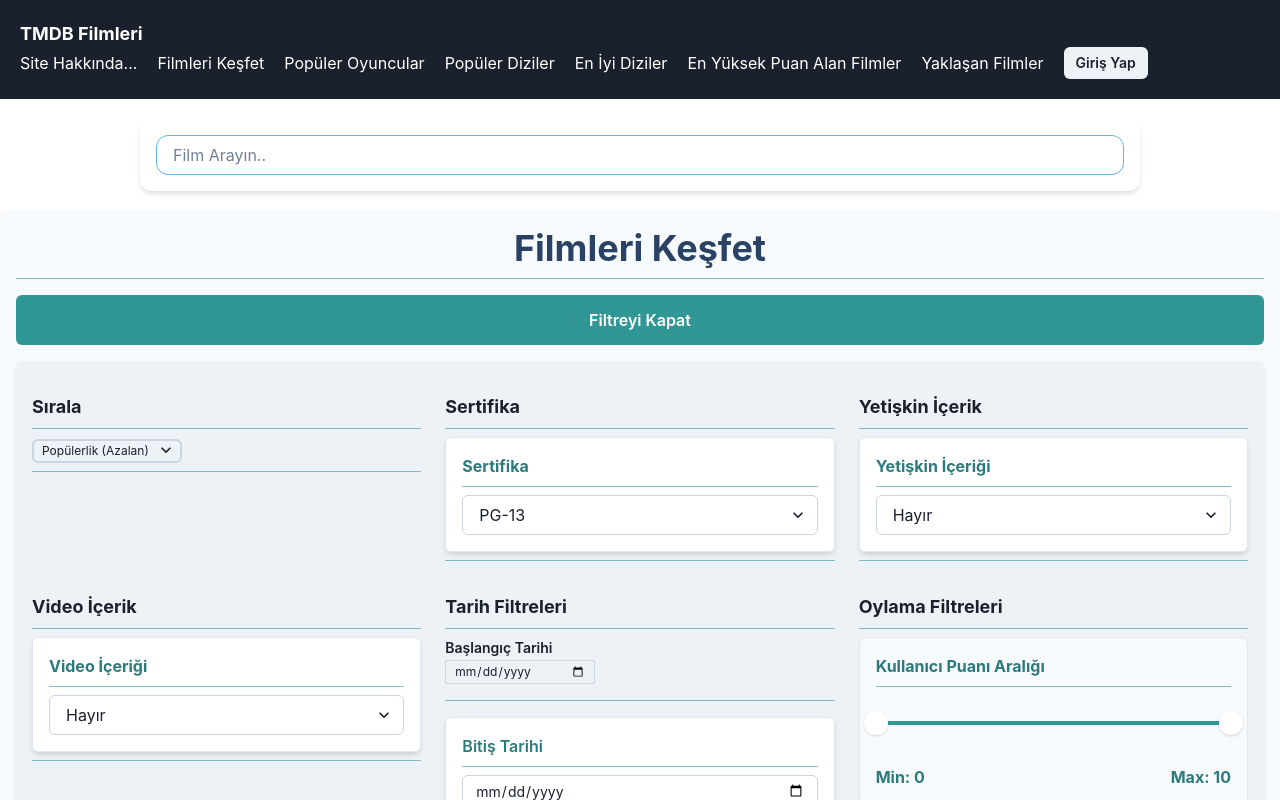
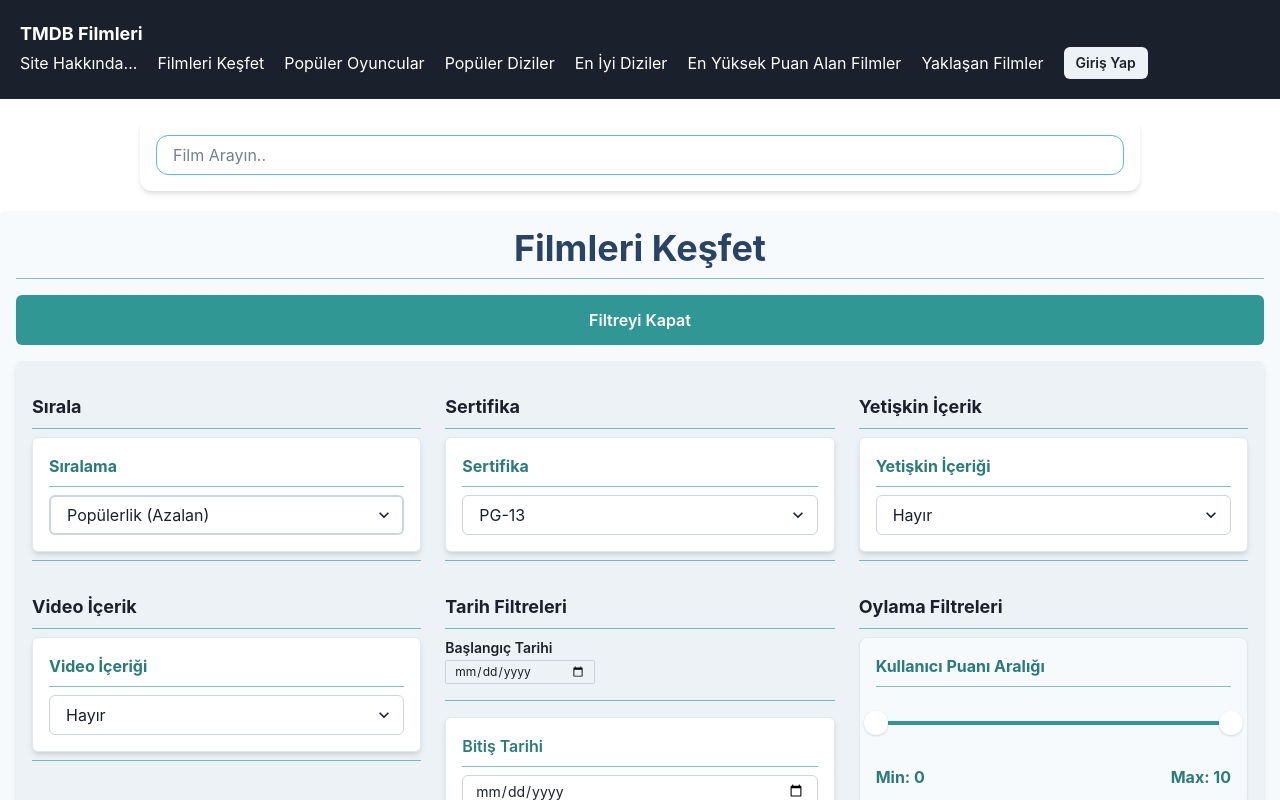
Before and after one commit to dxtaner/films-app-react, a React (Create React App) app: page /discoverMovies in a window 1280 px wide. Both pictures are taken after a click on the button "Filtrele". Shown: the top 800 px of the page. Built offline with nearby package versions, Linux system fonts and the light colour scheme.

Commit message:
SortByFilter edited

```diff
--- a/src/Components/Movies/FilteredMovies/SortByFilter.js
+++ b/src/Components/Movies/FilteredMovies/SortByFilter.js
@@ -1,38 +1,50 @@
 import React from "react";
-import { Select } from "@chakra-ui/react";
-import renderSelectOptions from "./renderSelectOptions";
+import { Select, FormControl, FormLabel, Box, Divider } from "@chakra-ui/react";
 
 const SortByFilter = ({ queryParams, onFilterChange }) => {
   return (
+    <Box
+      p={4}
+      borderWidth={1}
+      borderRadius="md"
+      boxShadow="md"
+      bg="white"
+      borderColor="gray.200"
+      _hover={{ boxShadow: "lg", borderColor: "gray.300" }}>
+      <FormControl>
+        <FormLabel fontSize="md" fontWeight="bold" mb={2} color="teal.600">
+          Sıralama
+        </FormLabel>
+        <Divider my={2} borderColor="teal.500" />
+
         <Select
           value={queryParams.sort_by}
           onChange={(e) => onFilterChange("sort_by", e.target.value)}
-      size="xs"
+          size="md"
           borderWidth="2px"
           borderRadius="md"
           borderColor="gray.300"
-      _focus={{ borderColor: "blue.400", boxShadow: "none" }}
+          _focus={{ borderColor: "blue.500", boxShadow: "outline" }}
           _hover={{ borderColor: "gray.400" }}
-      maxWidth="150px">
-      {renderSelectOptions([
-        { id: "popularity.desc", name: "Popülerlik (Azalan)" },
-        { id: "popularity.asc", name: "Popülerlik (Artan)" },
-        { id: "revenue.desc", name: "Gelir (Azalan)" },
-        { id: "revenue.asc", name: "Gelir (Artan)" },
-        {
-          id: "primary_release_date.desc",
-          name: "İlk Yayın Tarihi (Azalan)",
-        },
-        {
-          id: "primary_release_date.asc",
-          name: "İlk Yayın Tarihi (Artan)",
-        },
-        { id: "vote_average.desc", name: "Oylama Ortalaması (Azalan)" },
-        { id: "vote_average.asc", name: "Oylama Ortalaması (Artan)" },
-        { id: "vote_count.desc", name: "Oy Sayısı (Azalan)" },
-        { id: "vote_count.asc", name: "Oy Sayısı (Artan)" },
-      ])}
+          backgroundColor="white"
+          color="gray.800">
+          <option value="popularity.desc">Popülerlik (Azalan)</option>
+          <option value="popularity.asc">Popülerlik (Artan)</option>
+          <option value="revenue.desc">Gelir (Azalan)</option>
+          <option value="revenue.asc">Gelir (Artan)</option>
+          <option value="primary_release_date.desc">
+            İlk Yayın Tarihi (Azalan)
+          </option>
+          <option value="primary_release_date.asc">
+            İlk Yayın Tarihi (Artan)
+          </option>
+          <option value="vote_average.desc">Oylama Ortalaması (Azalan)</option>
+          <option value="vote_average.asc">Oylama Ortalaması (Artan)</option>
+          <option value="vote_count.desc">Oy Sayısı (Azalan)</option>
+          <option value="vote_count.asc">Oy Sayısı (Artan)</option>
         </Select>
+      </FormControl>
+    </Box>
   );
 };
 
```
Lines whose indentation alone changed are shown as unchanged.
